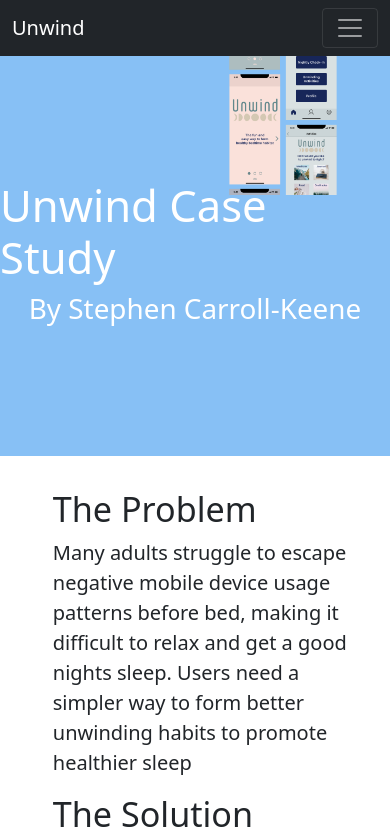
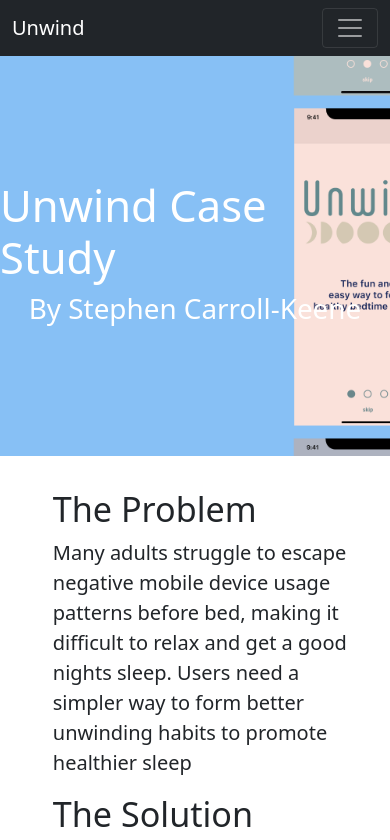
Before and after one commit to SCarrollKeene/unwind_case_study, a plain HTML site: page index.html in a window 390 px wide. Shown: the top 840 px of the page. Drawn offline with nearby package versions, Linux system fonts and the light colour scheme.

Commit message:
fixed jumbotron background img sizing on mobile

```diff
--- a/css/style.css
+++ b/css/style.css
@@ -219,7 +219,6 @@ body * {
     justify-content: center;
     align-items: center;
     padding: 20px;
-    margin: 20px;
 }
 
 .myEmail a {
@@ -229,7 +228,7 @@ body * {
 
 @media only screen and (max-width: 450px) {
     .ternBackground {
-        background-size: contain;
+        background-size: cover;
         max-width: 100%;
         height: 400px;
     }
```
